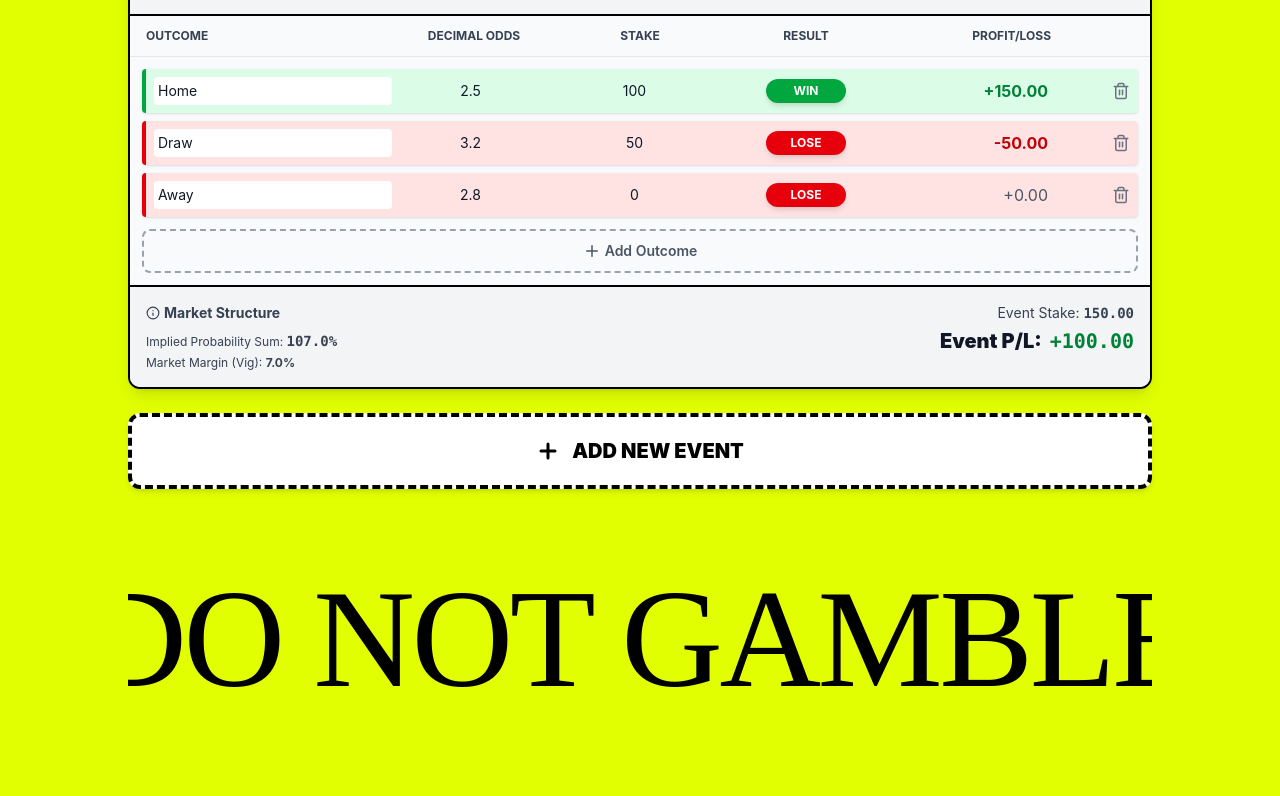
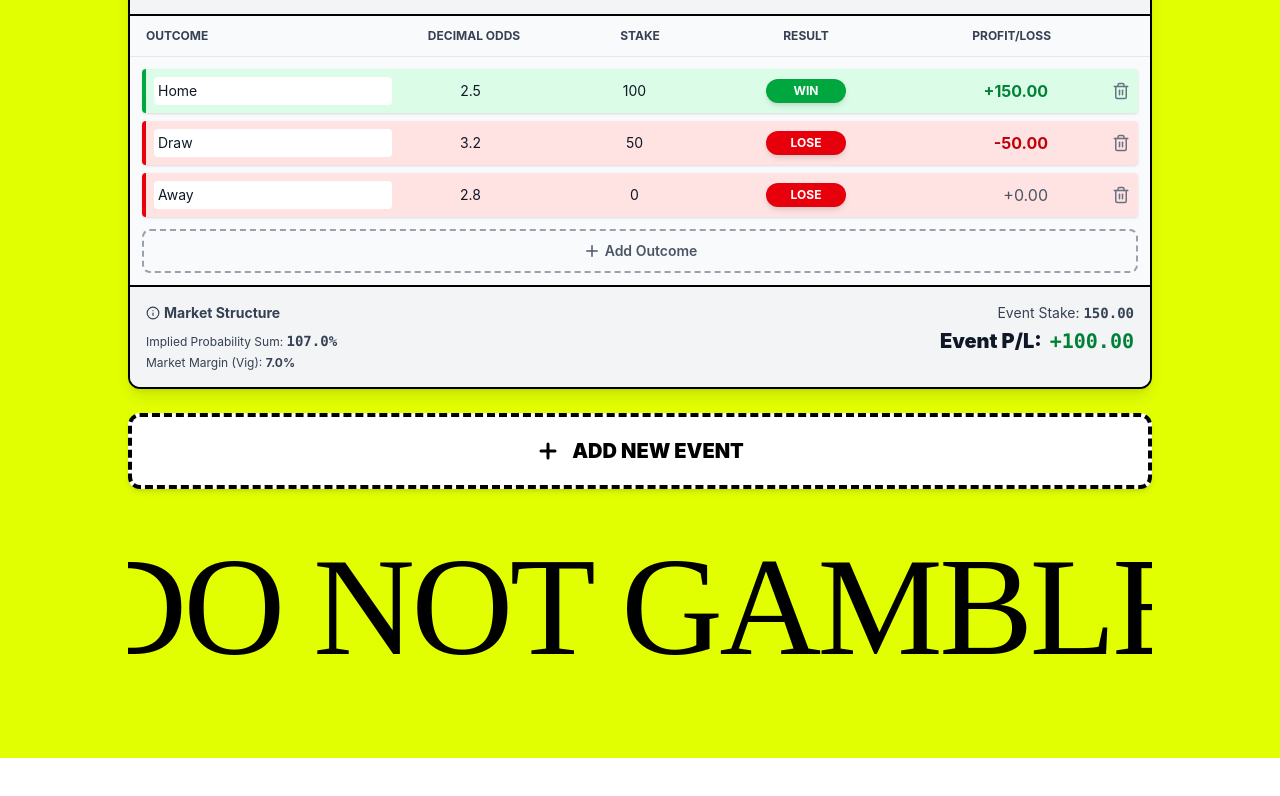
Before and after one commit to sreeramarpro/oddssimulator, a React (Vite) app: page / in a window 1280 px wide. Shown: the part 416-1212 px from the top of the page. After the commit the page ends 1174 px from the top, so only its background shows below. Built offline with nearby package versions, Linux system fonts and the light colour scheme.

Commit message:
styling changes

```diff
--- a/src/App.tsx
+++ b/src/App.tsx
@@ -32,7 +32,7 @@ const calculateOutcomePL = (odds: string | number, stake: string | number, isWin
 
 const NeonWarning = () => {
   return (
-    <div className="flex justify-center items-center py-12 md:py-20 w-full select-none overflow-hidden">
+    <div className="flex justify-center items-center py-8 md:py-12 w-full select-none overflow-hidden">
       <h2 className="font-['Anton'] font-normal whitespace-nowrap text-[14vw] md:text-[11vw] leading-none tracking-tight text-center uppercase text-black">
         DO NOT GAMBLE
       </h2>
```
